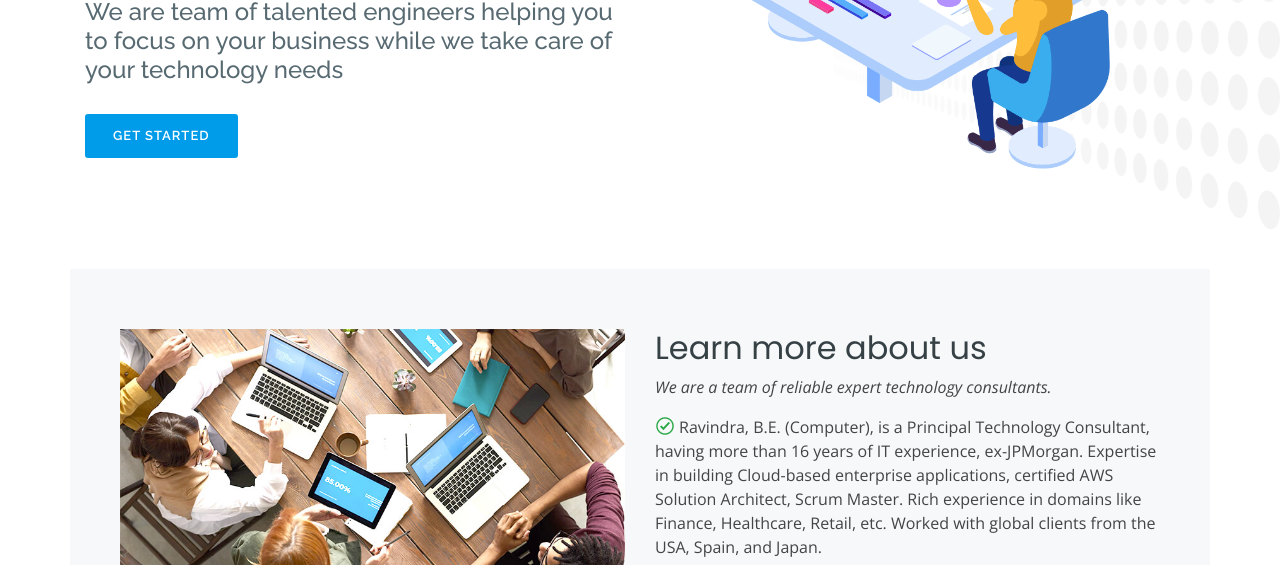
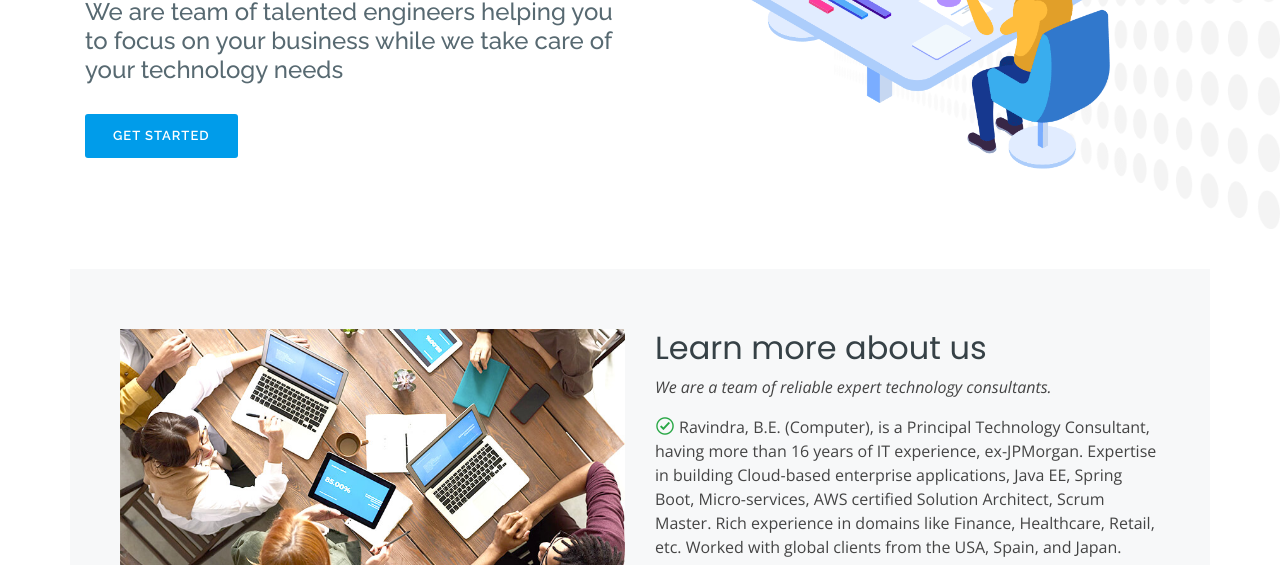
Before and after one commit to ensurainfotech/ensurainfotech.github.io, a plain HTML site: page index.html in a window 1280 px wide. Shown: the part 387-952 px from the top of the page. Drawn offline with nearby package versions, Linux system fonts and the light colour scheme.

Commit message:
updated about-us 3

```diff
--- a/index.html
+++ b/index.html
@@ -127,7 +127,7 @@
               </p>
               <ul>
                 <li><i class="icofont-check-circled"></i>Ravindra, B.E. (Computer), is a Principal Technology Consultant, having more than 16 years of IT experience, ex-JPMorgan.
-                  Expertise in building Cloud-based enterprise applications, certified AWS Solution Architect, Scrum Master.
+                  Expertise in building Cloud-based enterprise applications, Java EE, Spring Boot, Micro-services, AWS certified Solution Architect, Scrum Master.
                   Rich experience in domains like Finance, Healthcare, Retail, etc.
                   Worked with global clients from the USA, Spain, and Japan.<!-- Team of expert engineers. --></li>
                 <li><i class="icofont-check-circled"></i>Rakesh, MBA (Finance), expert technocrat, leading SAP FICO module and implemented multiple projects in India, USA, Philippines, Mexico, and Russia. Played lead role in cross-functional team especially in Sales & Distribution, Materials Management, Production Planning, Quality Management, Project system, HRM, Product costing and Profitability analysis.
```
